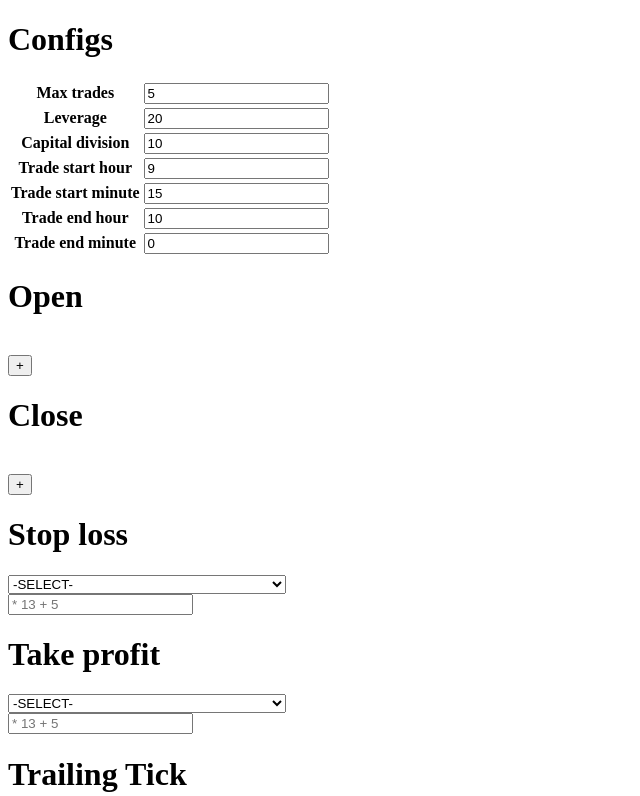
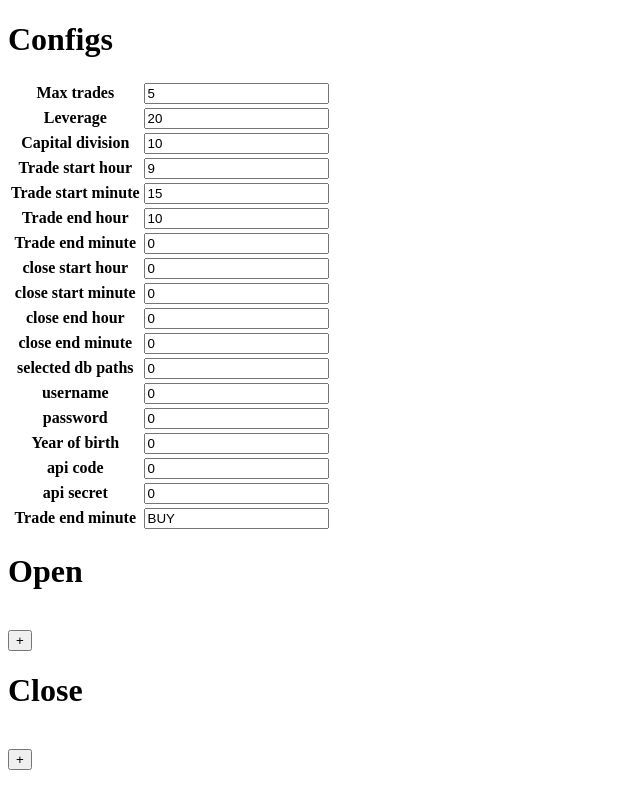
Before and after one commit to pSnehanshu/stock-market-botmaker, a Vue app: page / in a window 1280 px wide. Shown: the top 796 px of the page, without its empty margins (0-640 px from the left). Built offline with nearby package versions, Linux system fonts and the light colour scheme.

Commit message:
Added more config options

```diff
--- a/src/config.js
+++ b/src/config.js
@@ -27,4 +27,49 @@ export default {
         name: 'Trade end minute',
         val: 0,
     },
+/////////
+    close_start_hour: {
+        name: 'close start hour',
+        val: 0,
+    },
+    close_start_minute: {
+        name: 'close start minute',
+        val: 0,
+    },
+    close_end_hour: {
+        name: 'close end hour',
+        val: 0,
+    },
+    close_end_minute: {
+        name: 'close end minute',
+        val: 0,
+    },
+    selected_db_paths: {
+        name: 'selected db paths',
+        val: 0,
+    },
+    username: {
+        name: 'username',
+        val: 0,
+    },
+    password: {
+        name: 'password',
+        val: 0,
+    },
+    dob: {
+        name: 'Year of birth',
+        val: 0,
+    },
+    api_code: {
+        name: 'api code',
+        val: 0,
+    },
+    api_secret: {
+        name: 'api secret',
+        val: 0,
+    },
+    side: {
+        name: 'Trade end minute',
+        val: 'BUY',
+    },
 }
--- a/src/py-templates/config.js
+++ b/src/py-templates/config.js
@@ -19,9 +19,8 @@ close_end_hour = <%- close_end_hour %>
 close_end_minute = <%- close_end_minute %>
 ##########################
 status_path = './status.hdex'
-#terminal_path = <%- terminal_path %>
 log_path = './log.hdex'
-elected_db_paths = <%- elected_db_paths %>
+selected_db_paths = <%- selected_db_paths %>
 open_db_path = './OpenTrade.hdex'
 #########################
 username = <%- username %>
```
